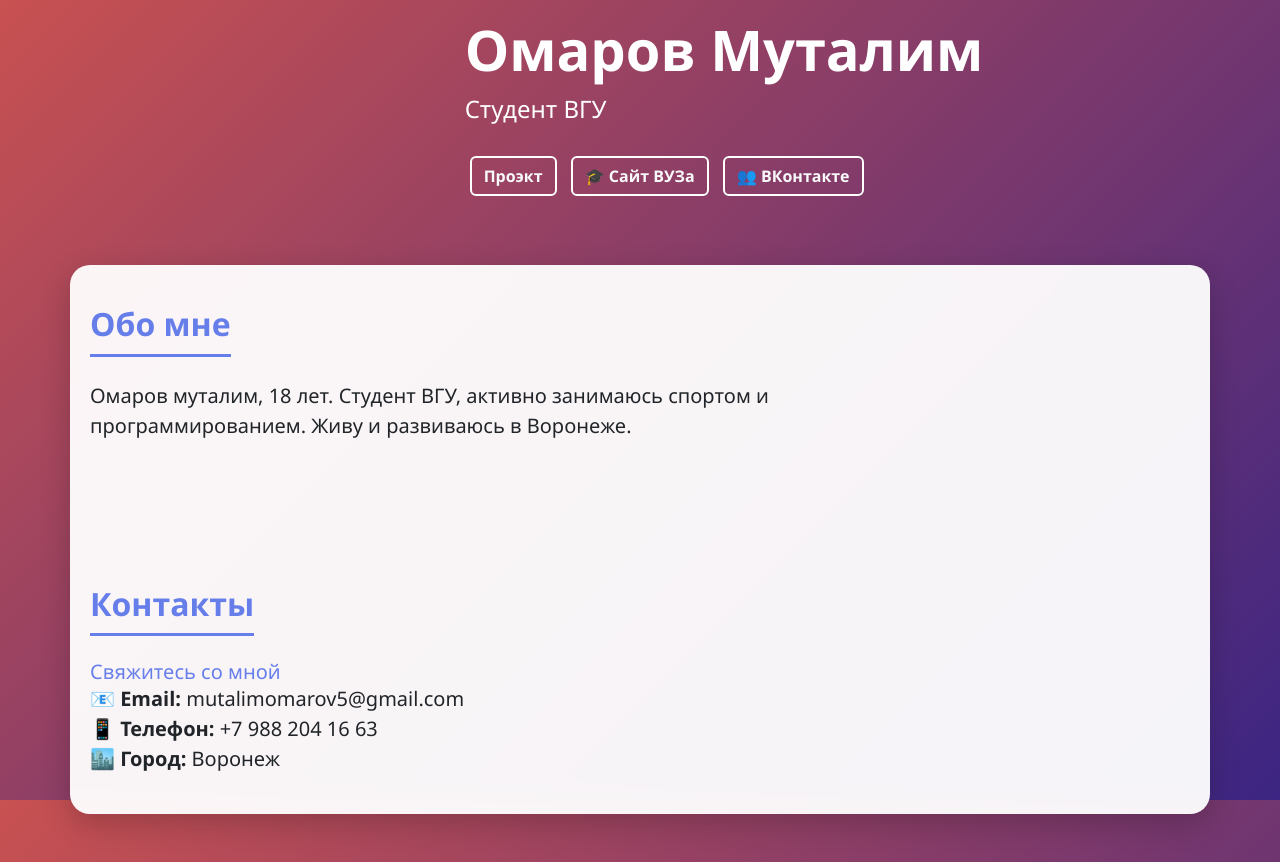
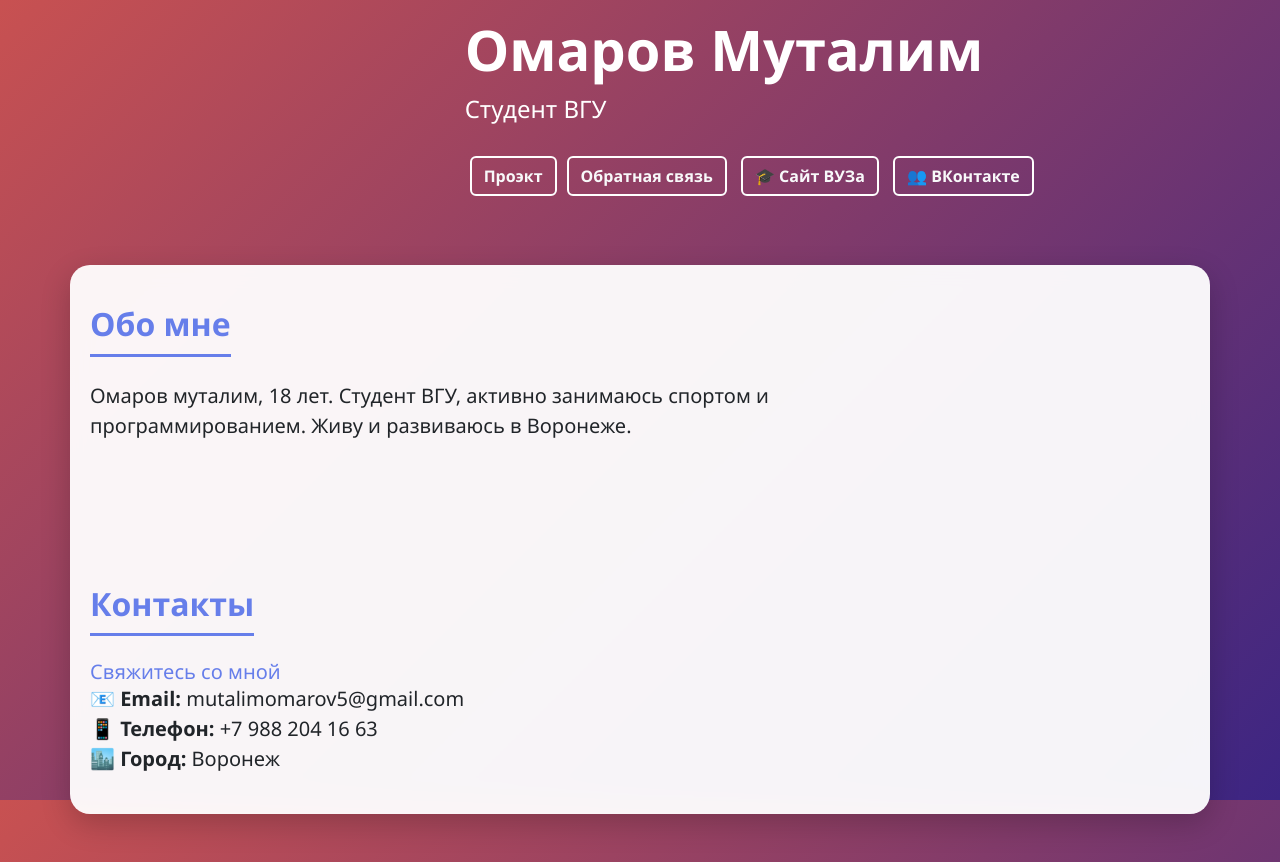
Before and after one commit to mutalimomarov5-code/omarov.githab.io, a plain HTML site: page index.html in a window 1280 px wide. Drawn offline with nearby package versions, Linux system fonts and the light colour scheme.

Commit message:
Update index.html

```diff
--- a/index.html
+++ b/index.html
@@ -156,6 +156,8 @@
                     <div class="external-links mt-4">
                         <a href="page1.html" class="btn btn-outline-light">
                              Проэкт
+                             <a href="page2.html" class="btn btn-outline-light">
+                                 Обратная связь
                         </a>
                         <a href="https://www.vsu.ru/?ysclid=mgeug0crl0904325913" target="_blank" class="btn btn-outline-light">
                             🎓 Сайт ВУЗа
@@ -198,4 +200,5 @@
                                     </p>
     </main>
 </body>
+
 </html>
```
